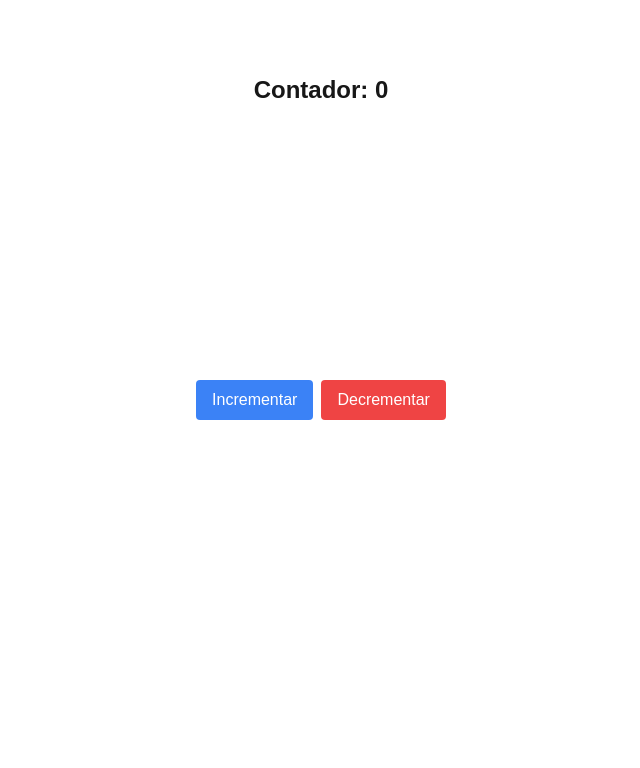
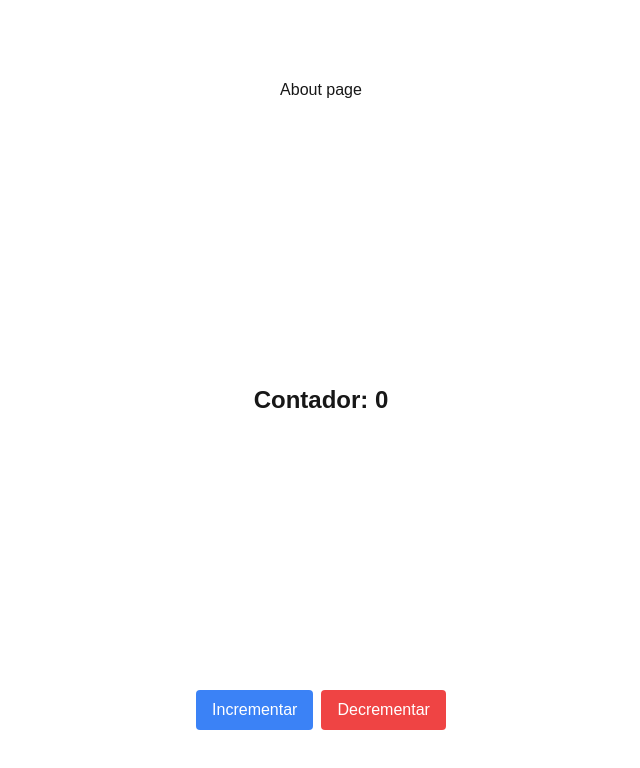
Before and after one commit to DuvanSmithMR/app-redux, a Next.js app: page / in a window 1280 px wide. Shown: the top 768 px of the page, without its empty margins (319-959 px from the left). Built offline with nearby package versions, Linux system fonts and the light colour scheme.

Commit message:
Navegacion

```diff
--- a/app/page.tsx
+++ b/app/page.tsx
@@ -3,6 +3,7 @@
 import { useSelector, useDispatch } from 'react-redux';
 import { RootState } from '../store/store';
 import { increment, decrement } from '../store/exampleSlice';
+import Link from 'next/link';
 
 export default function Home() {
   const value = useSelector((state: RootState) => state.example.value);
@@ -10,6 +11,7 @@
 
   return (
     <div className="grid grid-rows-[20px_1fr_20px] items-center justify-items-center min-h-screen p-8 pb-20 gap-16 sm:p-20">
+      <Link href={'/about'}>About page</Link>
       <h1 className="text-2xl font-bold">Contador: {value}</h1>
       <div>
         <button
```
